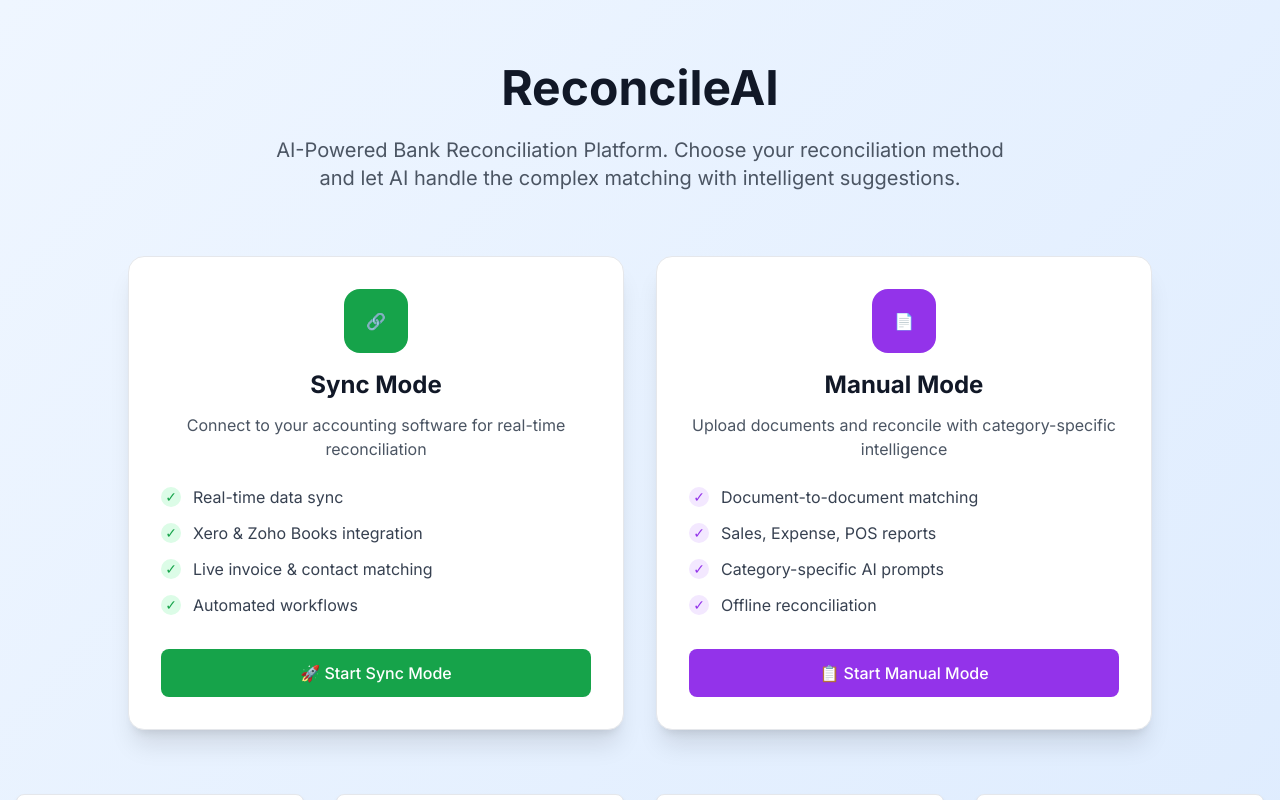
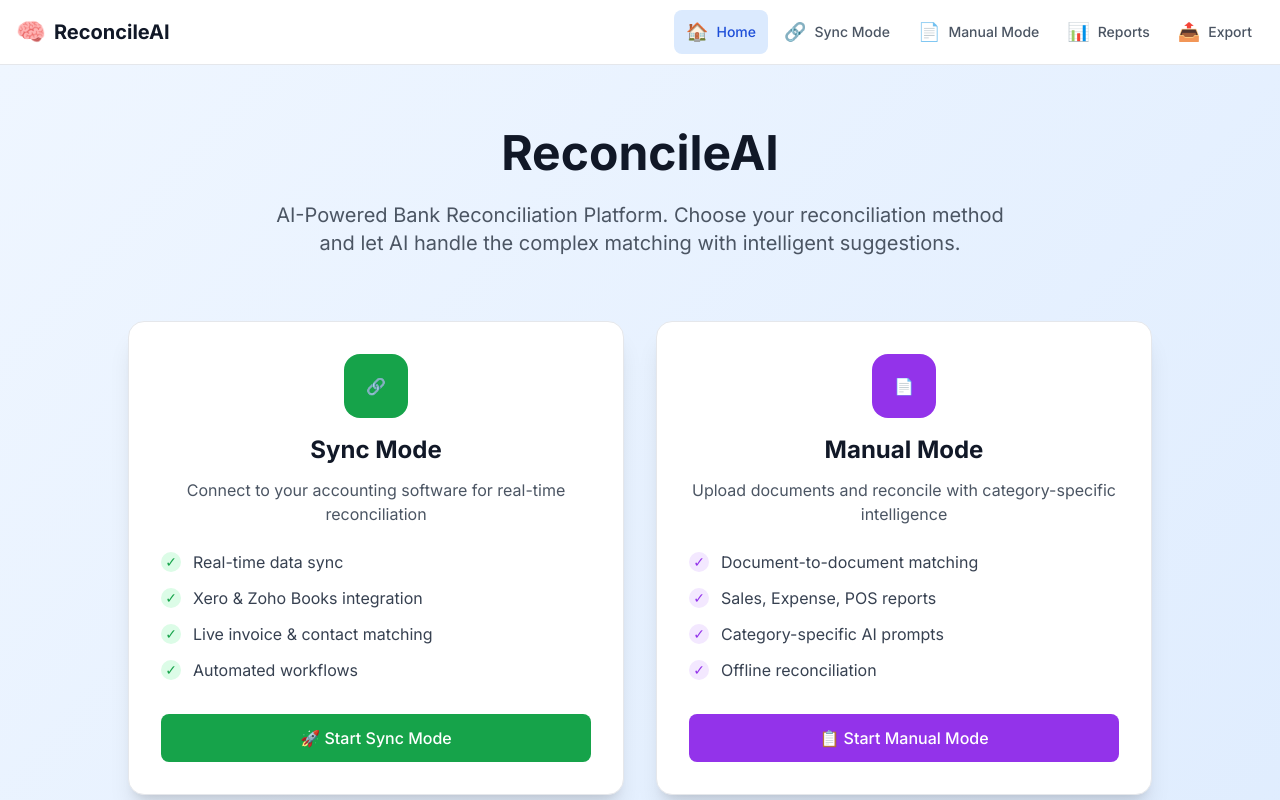
Before and after one commit to mohamadalmarzouq/Reconciliation, a Next.js app: page / in a window 1280 px wide. Shown: the top 800 px of the page. Built offline with nearby package versions, Linux system fonts and the light colour scheme.

Commit message:
Add Navbar to root layout
- Import Navbar component in layout.tsx
- Add Navbar to root layout so it appears on all pages
- Fix missing navigation menu issue
- Users can now navigate to Reports tab from any page

```diff
--- a/src/app/layout.tsx
+++ b/src/app/layout.tsx
@@ -1,6 +1,7 @@
 import type { Metadata } from 'next'
 import { Inter } from 'next/font/google'
 import './globals.css'
+import Navbar from '@/components/Navbar'
 
 const inter = Inter({ subsets: ['latin'] })
 
@@ -17,6 +18,7 @@ export default function RootLayout({
   return (
     <html lang="en">
       <body className={inter.className}>
+        <Navbar />
         <main className="min-h-screen bg-gray-50">
           {children}
         </main>
```
